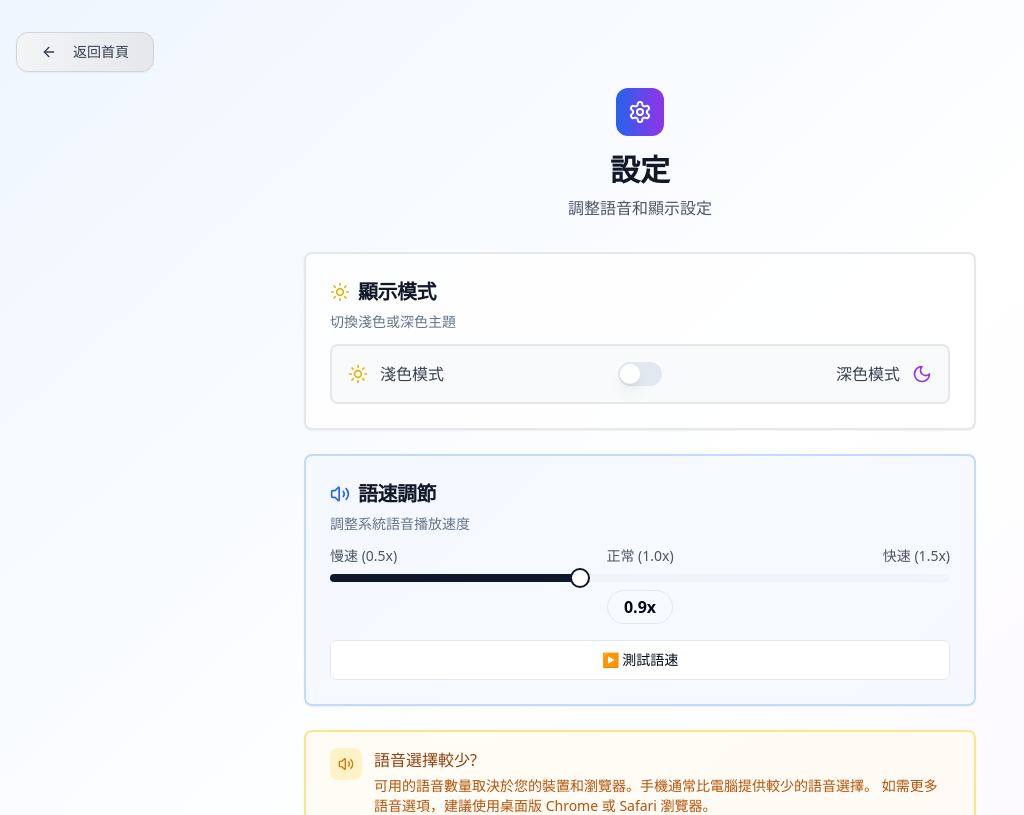
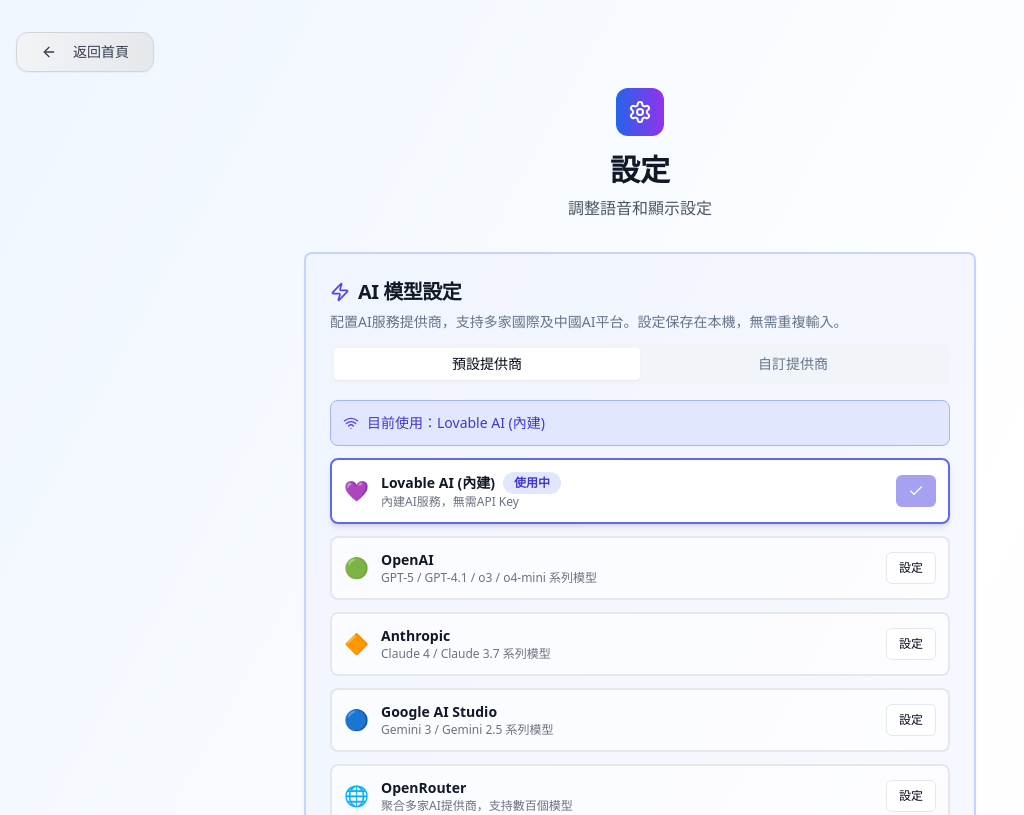
Before and after one commit to nathan927/speak-English-with-AI, a React (Vite) app: page /settings in a window 1280 px wide. Shown: the top 815 px of the page, without its empty margins (0-1024 px from the left). Built offline with nearby package versions, Linux system fonts and the light colour scheme.

Commit message:
Add api settings panel
Co-authored-by: nathan927 <109018668+nathan927@users.noreply.github.com>

```diff
--- a/src/pages/Settings.tsx
+++ b/src/pages/Settings.tsx
@@ -336,6 +336,8 @@ const Settings = () => {
         </div>
 
         <div className="max-w-2xl mx-auto space-y-6">
+          {/* AI Provider Settings */}
+          <ApiSettings />
           {/* Dark Mode Toggle */}
           <Card className="border-2 border-gray-200 dark:border-gray-700 bg-white/80 dark:bg-gray-800/80">
             <CardHeader className="pb-3">
```
